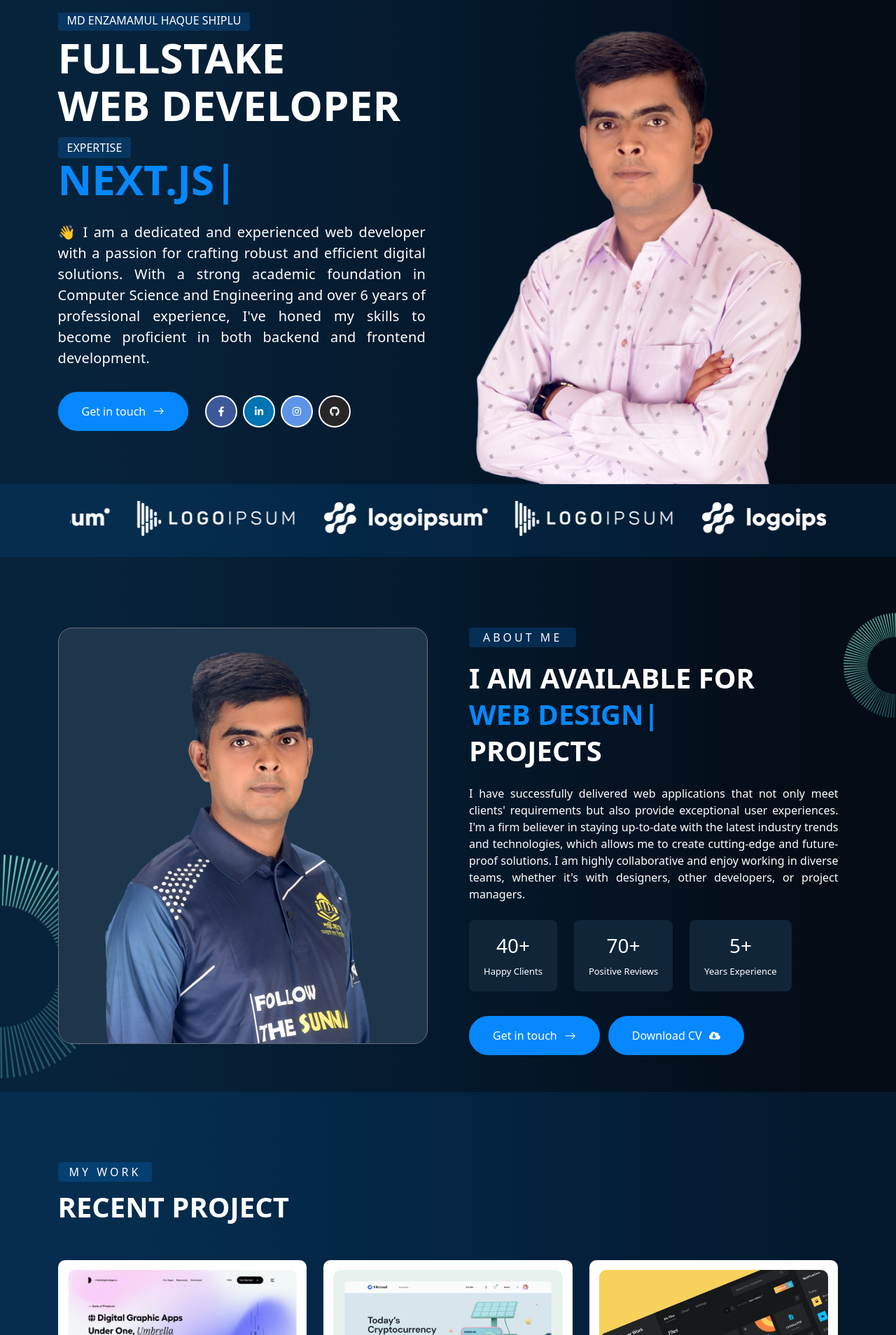
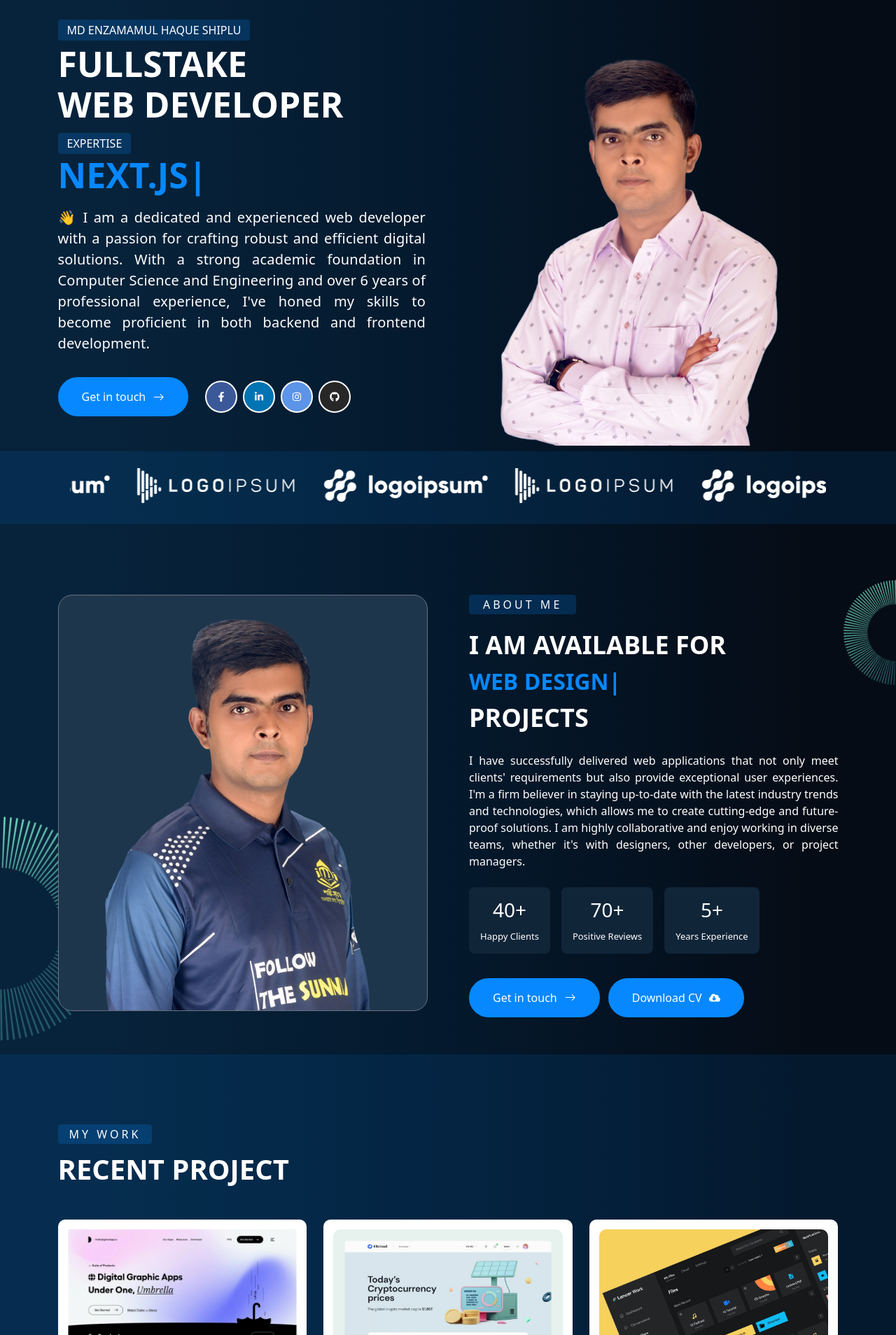
Before and after one commit to shiplu2111/portfolio, a Next.js app: page / in a window 1280 px wide. Shown: the part 72-1980 px from the top of the page at 70% size. Built offline with nearby package versions, Linux system fonts and the light colour scheme.

Commit message:
sticky added

```diff
--- a/src/app/globals.css
+++ b/src/app/globals.css
@@ -29,16 +29,3 @@ body {
 .custom-dot.slick-active {
   background: blue; /* Change the background color for the active dot */
 }
-
-.parallax-effect-img {
-  transform-style: preserve-3d;
-  transform: perspective(1000px);
-  background-size: contain;
-  background-repeat: no-repeat;
-
-  .inner-element {
-    transform: translateZ(40px) scale(0.8);
-    width: 70%;
-    margin-left: 25%;
-  }
-}
--- a/src/components/AboutMe.jsx
+++ b/src/components/AboutMe.jsx
@@ -6,7 +6,7 @@ import Tilt from "react-parallax-tilt";
 const AboutMe = () => {
   return (
     <>
-      <div className="flex items-center justify-center px-[16px] md:px-[82.5px]  py-[40px]  md:py-[53px] relative overflow-hidden">
+      <div className="flex items-center justify-center px-[16px] md:px-[82.5px]  py-[20px]  md:py-[53px] relative overflow-hidden">
         <div className="absolute bottom-[20px]  left-[-80px] xl:left-[-160px] md:left-[-110px]  animate-spin-medium">
           <img
             className="h-[160px] md:h-[220px] xl:h-[320px]"
@@ -39,12 +39,12 @@ const AboutMe = () => {
               </div>
             </div>
             <div className="flex items-start justify-start ">
-              <div className="pt-5 text-[#FFF] text-[40px] font-[700] leading-[48px]  uppercase">
+              <div className="pt-5 text-[#FFF] text-[36px] font-[700] leading-[48px]  uppercase">
                 I AM AVAILABLE FOR
               </div>
             </div>
             <div className="flex items-start justify-start ">
-              <div className="pt-1 text-[#0788FF] text-[40px] font-[700] leading-[48px]  uppercase">
+              <div className="pt-1 text-[#0788FF] text-[32px] font-[700] leading-[48px]  uppercase">
                 <TypeAnimation
                   sequence={[
                     "Web Development",
@@ -64,7 +64,7 @@ const AboutMe = () => {
               </div>
             </div>
             <div className="flex items-start justify-start ">
-              <div className="pt-1 text-[#FFF] text-[40px] font-[700] leading-[48px]  uppercase">
+              <div className="pt-1 text-[#FFF] text-[36px] font-[700] leading-[48px]  uppercase">
                 Projects
               </div>
             </div>
@@ -79,28 +79,28 @@ const AboutMe = () => {
                 with designers, other developers, or project managers.
               </div>
             </div>
-            <div className="pt-[25px] flex items-center justify-between gap-6">
-              <div className="flex flex-col items-center justify-center px-[21px] py-[20px] bg-[#112539]  rounded-[8px]">
+            <div className="pt-[25px] flex items-center justify-between gap-4 ">
+              <div className="flex flex-col items-center justify-center px-4 py-4 bg-[#112539]  rounded-[8px]">
                 <div className="text-[28px] font-[500] leading-[33.6px] text-[#FFFFFF]">
                   40+
                 </div>
-                <div className="text-[13px] font-[400] pt-3 leading-[16.9px] text-[#FFFFFF]">
+                <div className="text-center text-[13px] font-[400] pt-3 leading-[16.9px] text-[#FFFFFF]">
                   Happy Clients
                 </div>
               </div>
-              <div className="flex flex-col items-center justify-center px-[21px] py-[20px] bg-[#112539]  rounded-[8px]">
+              <div className="flex flex-col items-center justify-center px-4 py-4 bg-[#112539]  rounded-[8px]">
                 <div className="text-[28px] font-[500] leading-[33.6px] text-[#FFFFFF]">
                   70+
                 </div>
-                <div className="text-[13px] font-[400] pt-3 leading-[16.9px] text-[#FFFFFF]">
+                <div className="text-[13px] text-center  font-[400] pt-3 leading-[16.9px] text-[#FFFFFF]">
                   Positive Reviews
                 </div>
               </div>
-              <div className="flex flex-col items-center justify-center px-[21px] py-[20px] bg-[#112539]  rounded-[8px]">
+              <div className="flex flex-col items-center justify-center px-4 py-4 bg-[#112539]  rounded-[8px]">
                 <div className="text-[28px] font-[500] leading-[33.6px] text-[#FFFFFF]">
                   5+
                 </div>
-                <div className="text-[13px] font-[400] pt-3 leading-[16.9px] text-[#FFFFFF]">
+                <div className="text-[13px] font-[400] text-center  pt-3 leading-[16.9px] text-[#FFFFFF]">
                   Years Experience
                 </div>
               </div>
--- a/src/components/Hero.jsx
+++ b/src/components/Hero.jsx
@@ -10,21 +10,21 @@ import {
 const Hero = () => {
   return (
     <>
-      <div className="grid grid-cols-1 lg:grid-cols-2  items-center justify-center px-[16px] md:px-[82.5px] pt-[80px]  md:pt-[60px]">
-        <div className="flex flex-col items-start  justify-center pb-[10px] md:pb-[50px]">
+      <div className="grid grid-cols-1 lg:grid-cols-2  items-center justify-center px-[16px] md:px-[82.5px] pt-[90px]  md:pt-[100px]">
+        <div className="flex flex-col items-start  justify-center pb-[10px] md:pb-[50px] order-2 md:order-1">
           <div className="flex rounded-[4px] px-[13px] py-[5px] bg-[#0788ff33] uppercase text-[16px] font-[400] leading-[20px] traking-[4px] text-[#fff]">
             Md Enzamamul Haque Shiplu
           </div>
-          <div className="pt-2 text-[40px] md:text-[60px] font-[700]  leading-[40px] md:leading-[60px] uppercase text-[#FFFFFF]">
+          <div className="pt-2 text-[40px] md:text-[50px] font-[700]  leading-[40px] md:leading-[50px] uppercase text-[#FFFFFF]">
             Fullstake
           </div>
-          <div className="pt-2 text-[40px] md:text-[60px]  font-[700]  leading-[40px] md:leading-[60px] uppercase text-[#FFFFFF]">
+          <div className="pt-2 text-[40px] md:text-[50px]  font-[700]  leading-[40px] md:leading-[50px] uppercase text-[#FFFFFF]">
             Web Developer
           </div>
           <div className="flex rounded-[4px] px-[13px] mt-4 py-[5px] bg-[#0788ff33] uppercase text-[16px] font-[400] leading-[20px] traking-[4px] text-[#fff]">
             expertise
           </div>
-          <div className="text-[40px] md:text-[60px]  font-[700] leading-[60px] uppercase text-[#0788FF]">
+          <div className="text-[36px] md:text-[50px]  font-[700] leading-[60px] uppercase text-[#0788FF]">
             <TypeAnimation
               sequence={[
                 "Laravel",
@@ -42,7 +42,7 @@ const Hero = () => {
               repeat={Infinity}
             />
           </div>
-          <div className="pt-[31px] pr-8 flex items-start justify-center text-[16px] md:text-[20px] text-justify font-[400] leading-[30px] text-[#FFFFFF] tracking-[0.2px]">
+          <div className="pt-[16px] xl:pr-8 flex items-start justify-center text-[16px] md:text-[20px] text-justify font-[400] leading-[30px] text-[#FFFFFF] tracking-[0.2px]">
             👋 I am a dedicated and experienced web developer with a passion for
             crafting robust and efficient digital solutions. With a strong
             academic foundation in Computer Science and Engineering and over 6
@@ -51,7 +51,7 @@ const Hero = () => {
           </div>
           <div className="flex items-center justify-center flex-col md:flex-row flex-grow w-full md:w-auto   pt-[33px] gap-6">
             <div className="flex items-center justify-center">
-              <button className="flex items-center justify-center gap-[10px] px-3 md:px-8 py-2 md:py-[14px] bg-[#0788FF] text-[#FFFFFF] rounded-[40px] border-[2px] border-[#0788FF] hover:bg-transparent hover:border-[#FFFFFF] transform duration-500">
+              <button className="flex items-center justify-center gap-[10px] px-3 md:px-8 py-2 md:py-[14px] bg-[#0788FF] text-[#FFFFFF] rounded-[40px] border-[2px] border-[#0788FF] hover:bg-transparent hover:border-[#FFFFFF] transform duration-500 hover:shadow-md hover:shadow-slate-800">
                 Get in touch{" "}
                 <span>
                   <img src="/icons/icon.svg" alt="" />
@@ -76,9 +76,9 @@ const Hero = () => {
             </div>
           </div>
         </div>
-        <div className="flex items-center justify-center">
+        <div className="flex items-center justify-center  order-1 md:order-2 pb-5 md:pb-0">
           <img
-            className="object-cover h-[300px] md:h-[500px] lg:h-[600px] xl:h-auto"
+            className="object-cover h-[300px] md:h-[500px] lg:h-[600px] xl:h-[600px] 2xl:h-auto "
             src="/shiplu111.png"
           />
         </div>
--- a/src/components/Projects.jsx
+++ b/src/components/Projects.jsx
@@ -9,14 +9,14 @@ const Projects = () => {
               My Work
             </div>
           </div>
-          <div className="flex items-start justify-center pt-3 text-[40px] font-[700] leading-[48px]  uppercase text-[#FFFFFF]">
+          <div className="flex items-start justify-center pt-3 text-[25px] md:text-[32px]  xl:text-[40px] font-[700] leading-[48px]  uppercase text-[#FFFFFF]">
             RECENT PROJECT
           </div>
-          <div className="grid grid-cols-1 md:grid-cols-2 xl:grid-cols-3 gap-6 items-center justify-center pt-[52px]">
+          <div className="grid grid-cols-1 md:grid-cols-2 xl:grid-cols-3 gap-6 items-center justify-center pt-4 md:pt-10 xl:pt-12">
             <div className="bg-[#FFF] rounded-[10px] px-[14px] py-[14px] flex flex-col items-start justify-center hover:shadow-2xl hover:shadow-slate-400">
-              <div>
+              <div className="w-full object-cover">
                 <img
-                  className=" w-full object-cover rounded-[10px]"
+                  className=" h-auto flex items-center "
                   src="/projects/project1.png"
                   alt=""
                 />
@@ -25,7 +25,7 @@ const Projects = () => {
                 <div className="flex flex-col ">
                   <div className="pt-5 flex items-start justify-start">
                     <div className="text-[20px] font-[700] leading-[24px] tracking-[1px]  text-[#040C16]">
-                      Website Design
+                      Website Design 1
                     </div>
                   </div>
                   <div className="pt-[6.8px] flex items-start justify-center">
--- a/src/components/Services.jsx
+++ b/src/components/Services.jsx
@@ -6,7 +6,7 @@ const Services = () => {
   return (
     <>
       <div className="flex items-center justify-start  ">
-        <div className="px-[16px] md:px-[82.5px]  lg:px-[82.5px] py-[100px] flex flex-col items-start justify-start">
+        <div className="px-[16px] md:px-[82.5px]  lg:px-[82.5px] py-[30px] md:py-12 xl:py-24 flex flex-col items-start justify-start">
           <div className="flex items-start justify-start bg-[#0788FF33] rounded-[4px]">
             <div className="px-4 py-1 text-[#FFF] text-[16px] font-[400] leading-[20px] tracking-[4px] uppercase ">
               SERVICES
@@ -15,7 +15,7 @@ const Services = () => {
           <div className="flex items-center justify-center pt-3 text-[25px] md:text-[32px]  xl:text-[40px] font-[700] leading-[48px]  uppercase text-[#FFFFFF]">
             <span className="text-[#0788FF]">SERVICES-</span> I AM PROVIDING
           </div>
-          <div className="grid grid-cols-1 md:grid-cols-2 lg:grid-cols-2 xl:grid-cols-4 gap-6 items-center justify-between pt-[48px] w-full ">
+          <div className="grid grid-cols-1 md:grid-cols-2 lg:grid-cols-2 xl:grid-cols-4 gap-6 items-center justify-between pt-[24px] md:pt-12 w-full ">
             <Tilt>
               <div className="bg-[url('/services/service1.jpg')] bg-cover rounded-[10px]  ">
                 <div className="bg-gradient-to-r from-[#040c1600] from-0%  to-[#040C16] to-100%">
--- /dev/null
+++ b/src/components/StickyNav.jsx
@@ -0,0 +1,5 @@
+const StickyNav = () => {
+  return <></>;
+};
+
+export default StickyNav;
--- a/src/components/Testimonial.jsx
+++ b/src/components/Testimonial.jsx
@@ -42,7 +42,7 @@ const Testimonial = () => {
 
   return (
     <>
-      <div className="bg-[#0788ff1a] overflow-hidden  flex flex-col items-center justify-center px-[16px] md:px-[83px] py-[70px] relative ">
+      <div className="bg-[#0788ff1a] overflow-hidden  flex flex-col items-center justify-center px-[16px] md:px-[83px] py-7 md:py-12 xl:py-14 relative ">
         <div className="absolute top-[30%] left-[30px] animate-bounce">
           <img
             className="h-16 w-16 object-cover"
```
Also changed, not shown: src/components/Header.jsx (+21 -0 lines).
